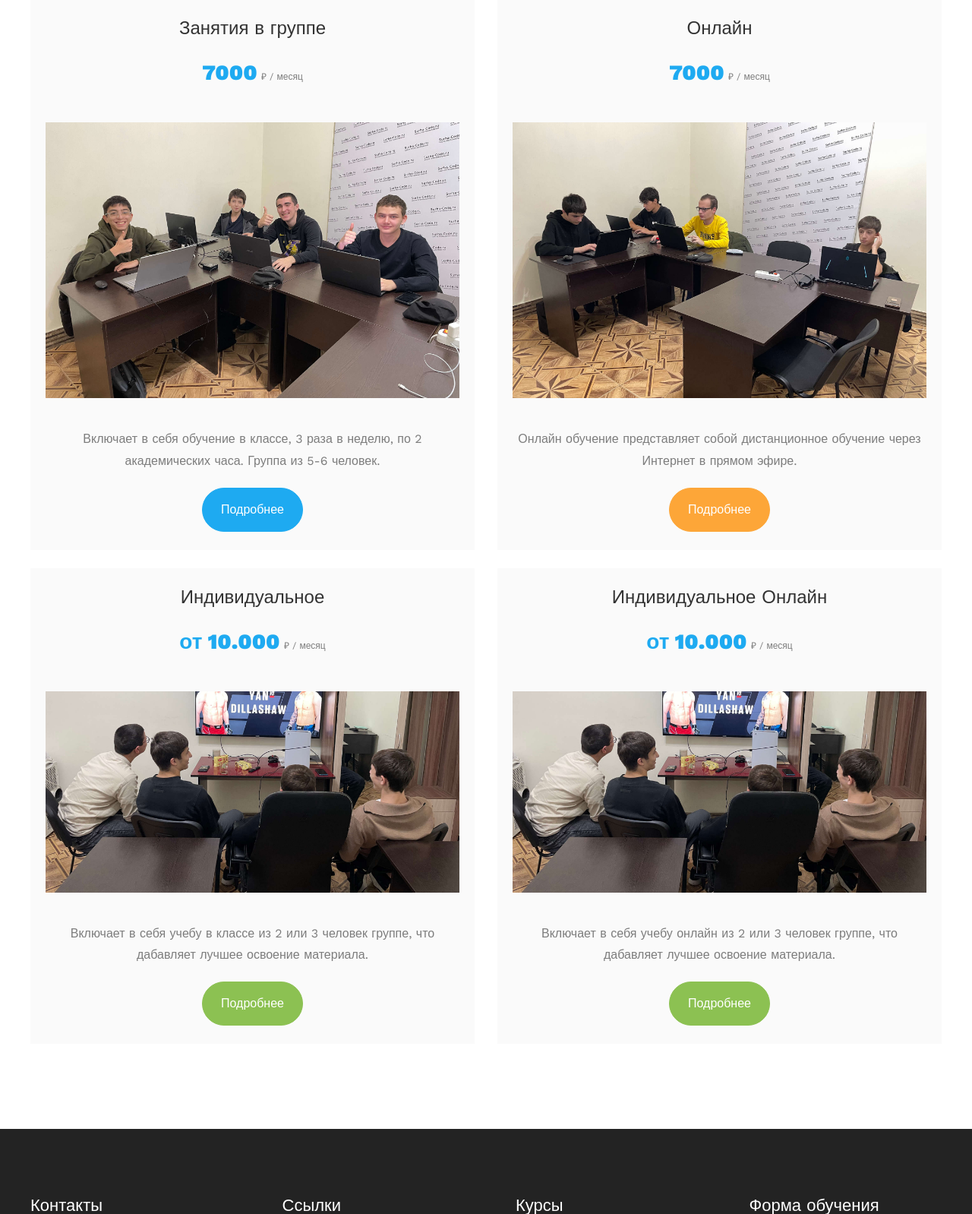
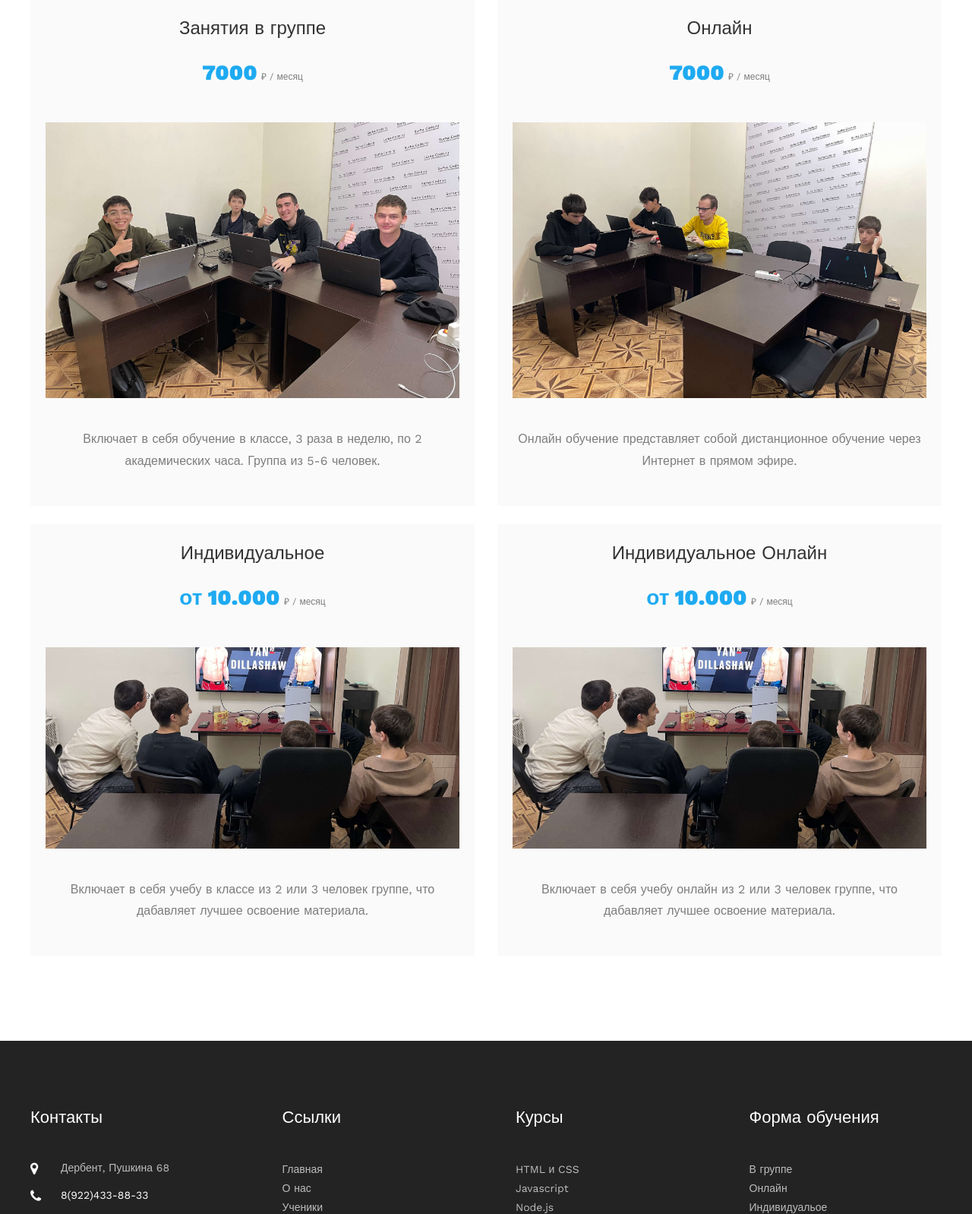
Before and after one commit to Surha05/surha-code, a PHP site: page /prices.php in a window 1280 px wide. Shown: the part 616-2214 px from the top of the page at 76% size. Run offline with PHP 8.4, Linux system fonts and the light colour scheme; some libraries are stand-ins or nearby versions; some web fonts are replaced.

Commit message:
убрал кнопки на ценах

```diff
--- a/modules/prices/prices-page.php
+++ b/modules/prices/prices-page.php
@@ -16,7 +16,7 @@
 						<div class="px-4">
 							<p>Включает в себя обучение в классе, 3 раза в неделю, по 2 академических часа. Группа из 5-6 человек.</p>
 						</div>
-						<p class="button text-center"><a href="/prices.php" class="btn btn-primary px-4 py-3">Подробнее</a></p>
+						<!-- <p class="button text-center"><a href="/prices.php" class="btn btn-primary px-4 py-3">Подробнее</a></p> -->
 					</div>
 				</div>
 				<div class="col-md-6 ftco-animate mb-4">
@@ -31,7 +31,7 @@
 						<div class="px-4">
 							<p>Онлайн обучение представляет собой дистанционное обучение через Интернет в прямом эфире.</p>
 						</div>
-						<p class="button text-center"><a href="/prices.php" class="btn btn-secondary px-4 py-3">Подробнее</a></p>
+						<!-- <p class="button text-center"><a href="/prices.php" class="btn btn-secondary px-4 py-3">Подробнее</a></p> -->
 					</div>
 				</div>
 				<div class="col-md-6 ftco-animate">
@@ -46,7 +46,7 @@
 						<div class="px-4">
 							<p>Включает в себя учебу в классе из 2 или 3 человек группе, что дабавляет лучшее освоение материала.</p>
 						</div>
-						<p class="button text-center"><a href="/prices.php" class="btn btn-tertiary px-4 py-3">Подробнее</a></p>
+						<!-- <p class="button text-center"><a href="/prices.php" class="btn btn-tertiary px-4 py-3">Подробнее</a></p> -->
 					</div>
 				</div>
 				<div class="col-md-6 ftco-animate">
@@ -61,7 +61,7 @@
 						<div class="px-4">
 							<p>Включает в себя учебу онлайн из 2 или 3 человек группе, что дабавляет лучшее освоение материала.</p>
 						</div>
-						<p class="button text-center"><a href="/prices.php" class="btn btn-tertiary px-4 py-3">Подробнее</a></p>
+						<!-- <p class="button text-center"><a href="/prices.php" class="btn btn-tertiary px-4 py-3">Подробнее</a></p> -->
 					</div>
 				</div>
 
```
